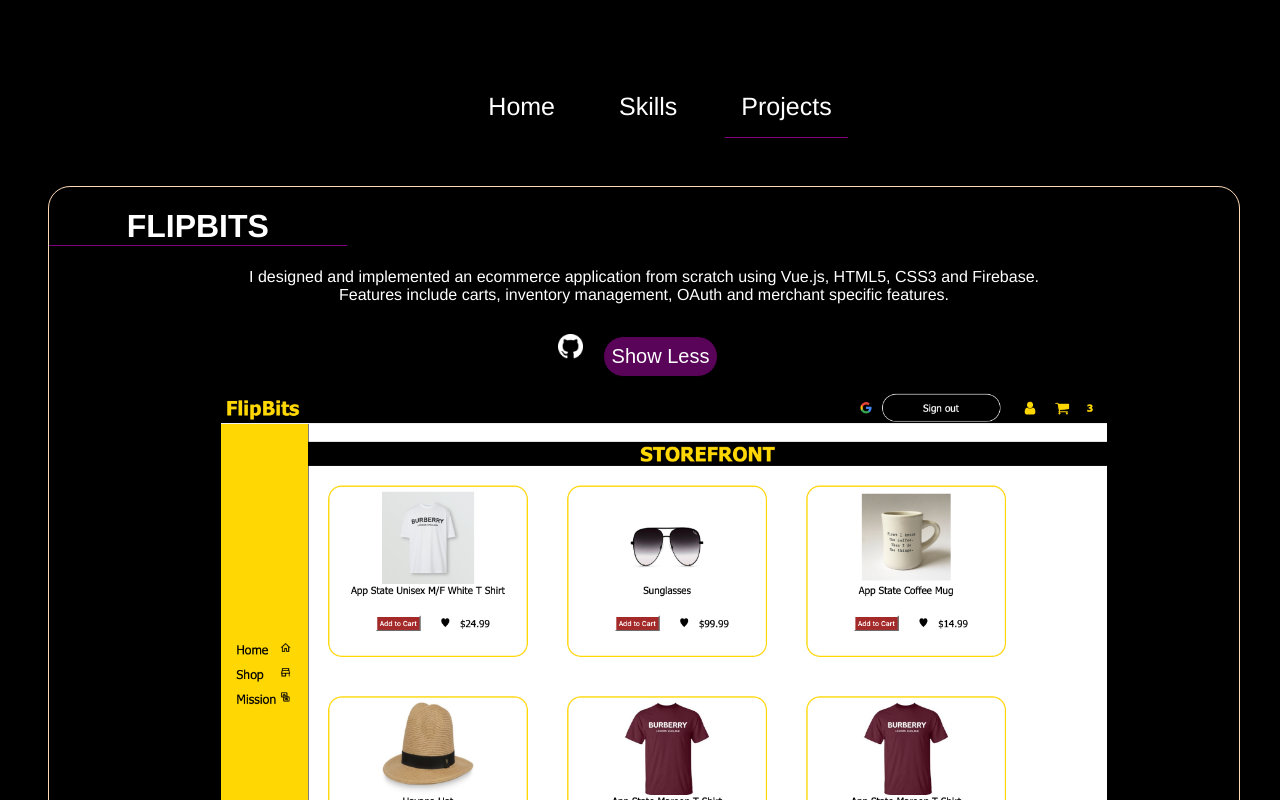
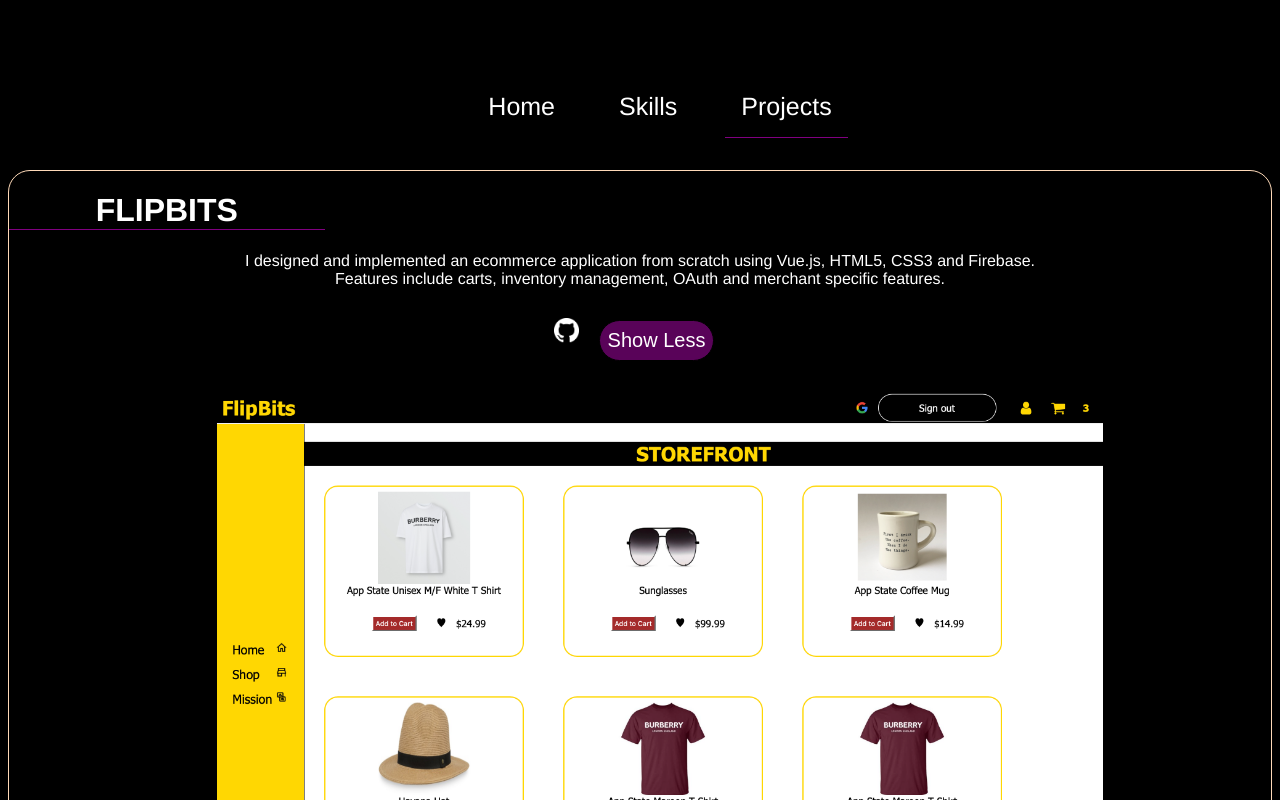
Before and after one commit to Nischinth-bot/portfolio, a Vue app: page / in a window 1280 px wide. Both pictures are taken after a click on the item "Projects". Shown: the top 800 px of the page. Built offline with nearby package versions, Linux system fonts and the light colour scheme.

Commit message:
More good stuff

```diff
--- a/src/components/ProjectsBody.vue
+++ b/src/components/ProjectsBody.vue
@@ -1,7 +1,6 @@
 <template>
   <div class="container">
-    <ul class="all-projects">
-      <li class="project">
+    <div class="project">
       <h1>FLIPBITS</h1>
       <p class="desc">
         I designed and implemented an ecommerce application from scratch using
@@ -24,8 +23,7 @@
           </li>
         </ul>
       </div>
-      </li>
-    </ul>
+    </div>
   </div>
 </template>
 
@@ -48,13 +46,7 @@
 .container * {
   list-style: none;
 }
-.container .all-projects {
-  display: flex;
-  flex-direction: column;
-  margin-right: 2rem;
-}
-
-.all-projects .project {
+.container .project {
   border: 1px solid peachpuff;
   border-radius: 22px;
 }
--- a/src/components/SkillsBody.vue
+++ b/src/components/SkillsBody.vue
@@ -15,6 +15,7 @@
           </li>
         </ul>
       </li>
+      <div style="font-size: 45px">+</div>
       <li class="skillset">
         <h3>BACKEND</h3>
         <ul class="icons">
@@ -29,6 +30,7 @@
           </li>
         </ul>
       </li>
+      <div style="font-size: 45px">+</div>
       <li class="mobile">
         <h3>MOBILE</h3>
         <ul class="icons">
@@ -60,8 +62,8 @@
 
 .all-skills .skillset,
 .mobile {
-  width: 1000px;
   margin: 2rem;
+  min-width: 1000px;
   border: 1px solid peachpuff;
   border-radius: 22px;
   cursor: pointer;
@@ -69,6 +71,7 @@
 .skillset .icons {
   display: flex;
   justify-content: space-between;
+  flex-wrap: wrap;
 }
 .skillset .mobile {
   display: flex;
@@ -83,5 +86,7 @@
 img {
   max-height: 200px;
   max-width: 200px;
+  min-height: 50px;
+  min-width: 50px;
 }
 </style>
```
Lines whose indentation alone changed are shown as unchanged.
